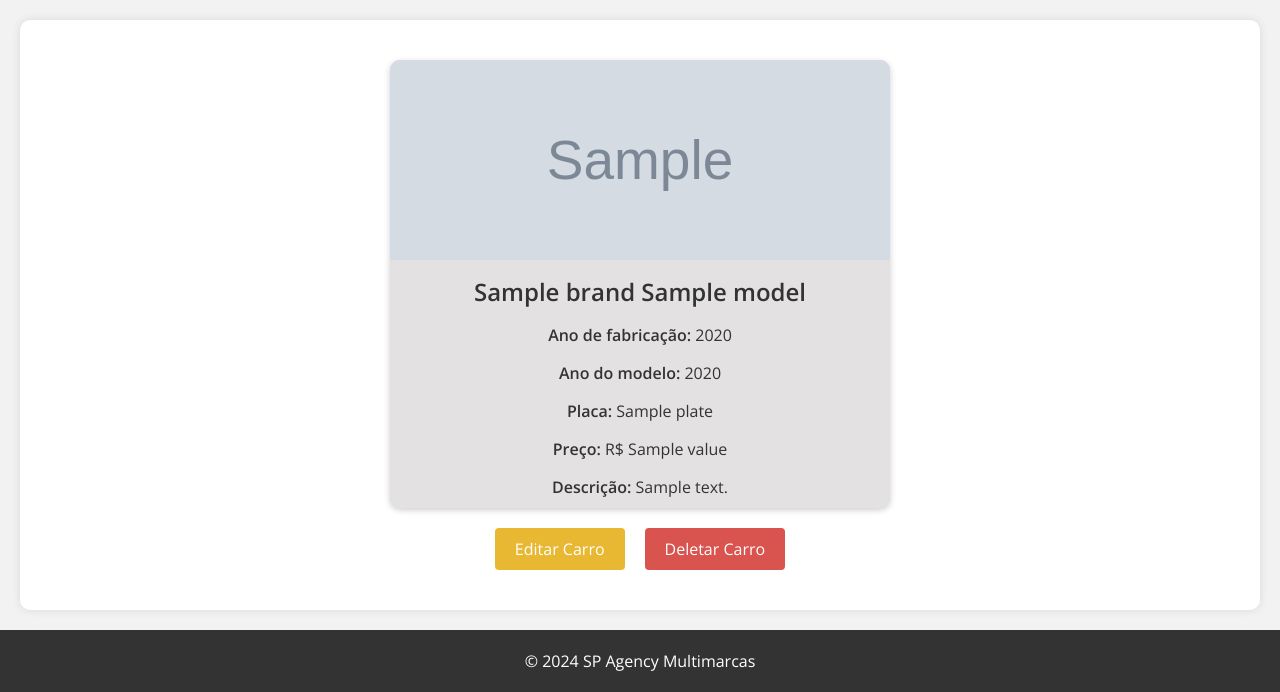
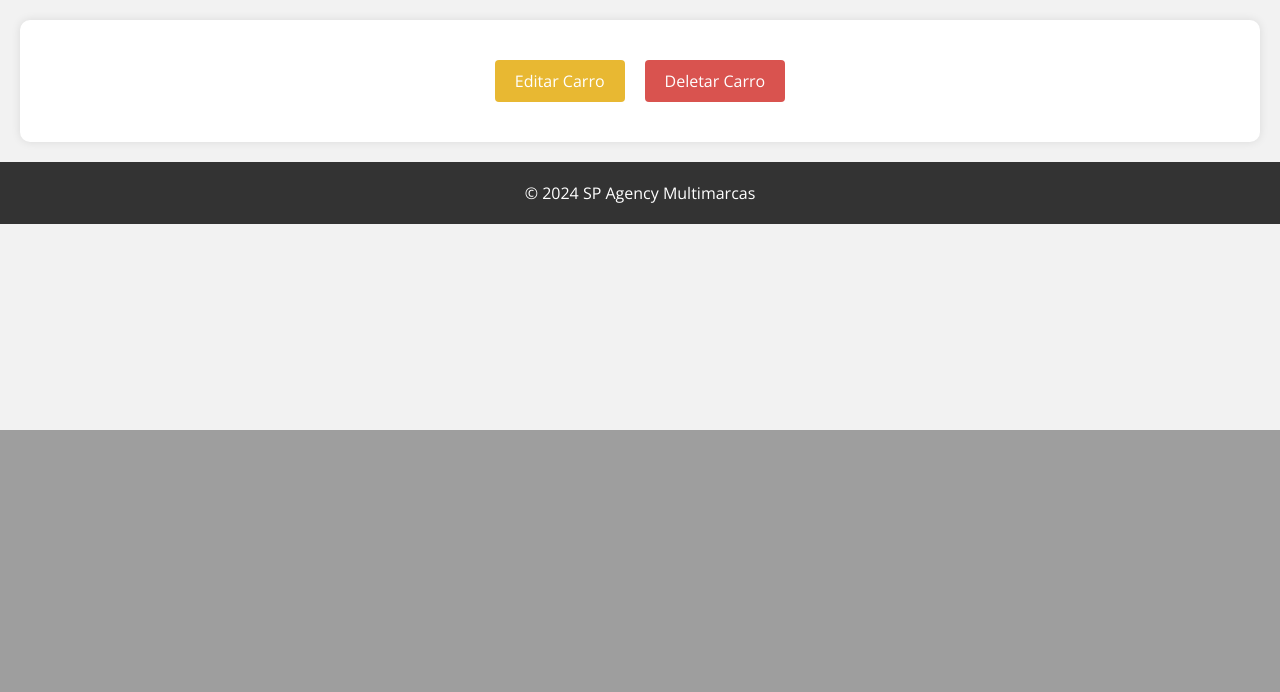
Before and after one commit to ivsilva/carros, a Django app: template cars/templates/car_detail.html in a window 1280 px wide. Shown: the part 370-1062 px from the top of the page. After the commit the page ends 800 px from the top, so only its background shows below. Run offline with Django 5.2, Linux system fonts and the light colour scheme; a user stored in the database is signed in; tables that the repository leaves empty hold one stand-in row (values such as "Sample post"); the template is opened without the code that fills it: most values are stand-ins (such as "Sample title", 1, 10 or a date in 2020); grey boxes marked "Sample" are stand-in pictures.

Commit message:
sem nada

```diff
--- a/cars/templates/car_detail.html
+++ b/cars/templates/car_detail.html
@@ -81,21 +81,7 @@
       text-decoration: none !important;
     }
   </style>
-  <div class="car-card">
-      {% if object.photo %}
-        <img src="{{ object.photo.url }}" alt="{{ object.model }} - {{ object.brand }}">
-      {% else %}
-        <p class="no-photo"> Foto não disponivel</p>
-      {% endif %}
-      <h2>{{ object.brand }} {{ object.model }}</h2>
-      <p><strong>Ano de fabricação:</strong> {{ object.factory_year }}</p>
-      <p><strong>Ano do modelo:</strong> {{ object.model_year }}</p>
-      <p><strong>Placa:</strong> {{ object.plate }}</p>
-      <p><strong>Preço:</strong> R$ {{ object.value }}</p>
-      {% if object.bio %}
-      <p><strong>Descrição:</strong> {{ object.bio }}</p>
-      {% endif %}
-  </div>
+
   <div>
     {% if user.is_authenticated %}
       <div class="buttons-container">
```
